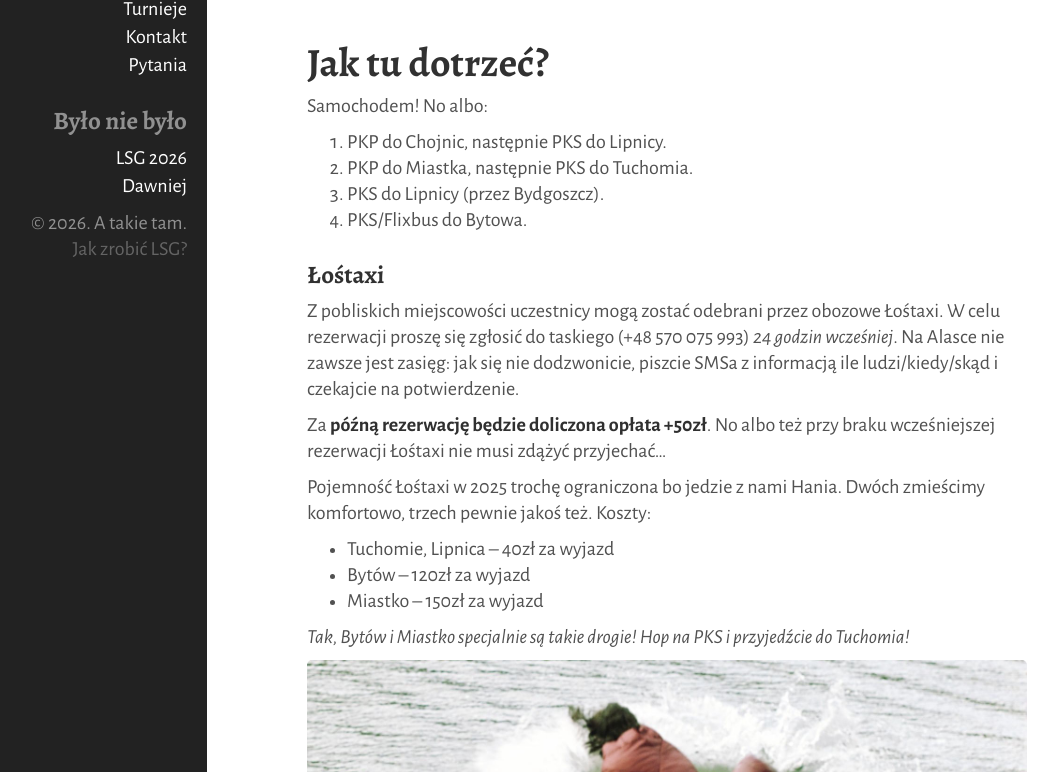
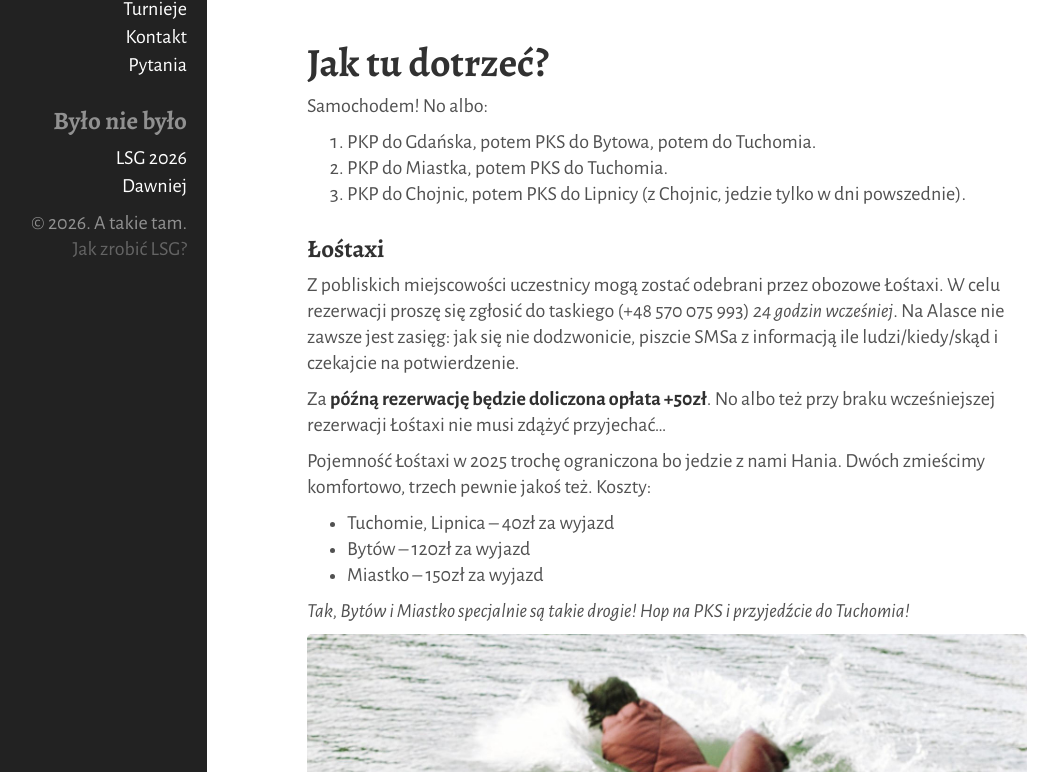
Before and after one commit to tasuki/lsg, a Jekyll site: the page built from _pages/jak-dotrzec.md, in a window 1280 px wide and 900 px high, scrolled down 484 px, cut to the strip 128-900 px from the top of the window. Shown: the whole strip, without its empty margins (153-1211 px from the left). Built offline with Jekyll 4.4.1, drawn with Linux system fonts in a browser that asks for light colours.

Commit message:
Jak dotrzec

```diff
--- a/_pages/jak-dotrzec.md
+++ b/_pages/jak-dotrzec.md
@@ -16,10 +16,9 @@ Gliśno Wielkie 3
 
 Samochodem! No albo:
 
-1. PKP do Chojnic, następnie PKS do Lipnicy.
-2. PKP do Miastka, następnie PKS do Tuchomia.
-2. PKS do Lipnicy (przez Bydgoszcz).
-3. PKS/Flixbus do Bytowa.
+1. PKP do Gdańska, potem PKS do Bytowa, potem do Tuchomia.
+2. PKP do Miastka, potem PKS do Tuchomia.
+2. PKP do Chojnic, potem PKS do Lipnicy (z Chojnic, jedzie tylko w dni powszednie).
 
 ### Łośtaxi
 
```
